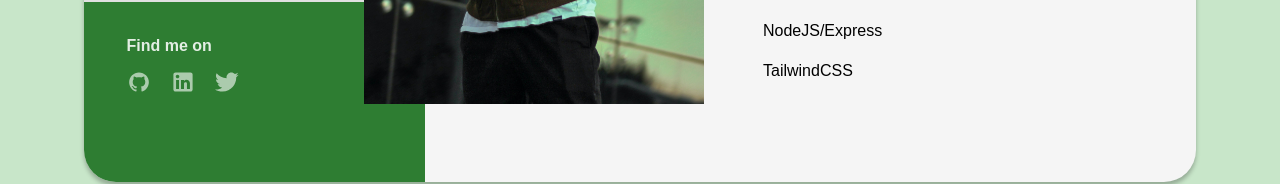
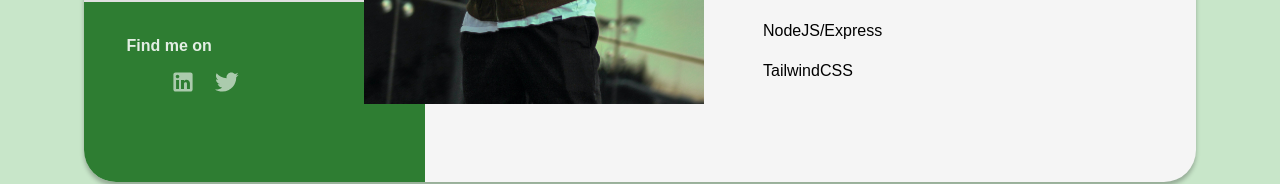
Before and after one commit to pirateIV/Business-Card-Project, a React (Vite) app: page / in a window 1280 px wide. Shown: the part 552-736 px from the top of the page. Built offline with nearby package versions, Linux system fonts and the light colour scheme; some icons are missing.

Commit message:
refactoring code

```diff
--- a/src/assets/components/Card/Aside/Aside.Main.jsx
+++ b/src/assets/components/Card/Aside/Aside.Main.jsx
@@ -38,7 +38,7 @@ const AsideMain = () => {
         <Socials>
           <h4 className='font-semibold'>Find me on</h4>
           <div className='icons flex items-center gap-5'>
-            <Link to={Github} icon={<GithubIcon />} />
+            <Link to={Github} icon={<GithubIcon cs='text-blue'/>} />
             <Link to={Linkedin} icon={<LinkedinIcon />} />
             <Link to={Twitter} icon={<TwitterIcon />} />
           </div>
--- a/src/assets/components/Card/Icons/GithubIcon.jsx
+++ b/src/assets/components/Card/Icons/GithubIcon.jsx
@@ -1,14 +1,15 @@
-export const GithubIcon = () => {
+export const GithubIcon = ({ cs, fillColor }) => {
   return (
     <svg
       width='24'
       height='24'
+      className={cs}
       viewBox='0 0 20 20'
       fill='none'
       xmlns='http://www.w3.org/2000/svg'>
       <path
         d='M9.99866 2C8.92201 2 7.85589 2.21206 6.86119 2.62408C5.86649 3.0361 4.96268 3.64001 4.20137 4.40132C2.66383 5.93886 1.80005 8.02421 1.80005 10.1986C1.80005 13.8224 4.15305 16.8969 7.4079 17.9873C7.81783 18.0529 7.94901 17.7987 7.94901 17.5774V16.1918C5.67799 16.6837 5.19428 15.0932 5.19428 15.0932C4.81714 14.1421 4.28423 13.888 4.28423 13.888C3.53816 13.3797 4.34162 13.3961 4.34162 13.3961C5.16148 13.4535 5.59601 14.2405 5.59601 14.2405C6.30929 15.4867 7.51448 15.1178 7.98181 14.921C8.05559 14.3881 8.26876 14.0274 8.49832 13.8224C6.67823 13.6174 4.76795 12.9124 4.76795 9.78869C4.76795 8.87864 5.0795 8.14896 5.61241 7.56686C5.53042 7.36189 5.24347 6.50924 5.69439 5.40243C5.69439 5.40243 6.38308 5.18106 7.94901 6.23868C8.5967 6.05831 9.30178 5.96813 9.99866 5.96813C10.6955 5.96813 11.4006 6.05831 12.0483 6.23868C13.6143 5.18106 14.3029 5.40243 14.3029 5.40243C14.7539 6.50924 14.4669 7.36189 14.3849 7.56686C14.9178 8.14896 15.2294 8.87864 15.2294 9.78869C15.2294 12.9206 13.3109 13.6092 11.4826 13.8142C11.7778 14.0684 12.0483 14.5685 12.0483 15.3309V17.5774C12.0483 17.7987 12.1795 18.0611 12.5976 17.9873C15.8525 16.8887 18.1973 13.8224 18.1973 10.1986C18.1973 9.12196 17.9852 8.05584 17.5732 7.06114C17.1612 6.06644 16.5573 5.16263 15.796 4.40132C15.0346 3.64001 14.1308 3.0361 13.1361 2.62408C12.1414 2.21206 11.0753 2 9.99866 2Z'
-        fill='rgba(255, 255, 255, 0.6)'
+        fill={fillColor}
       />
     </svg>
   );
```
Also changed, not shown: src/assets/components/Card/ProfileInfoSection/OIP.jpg (deleted).
